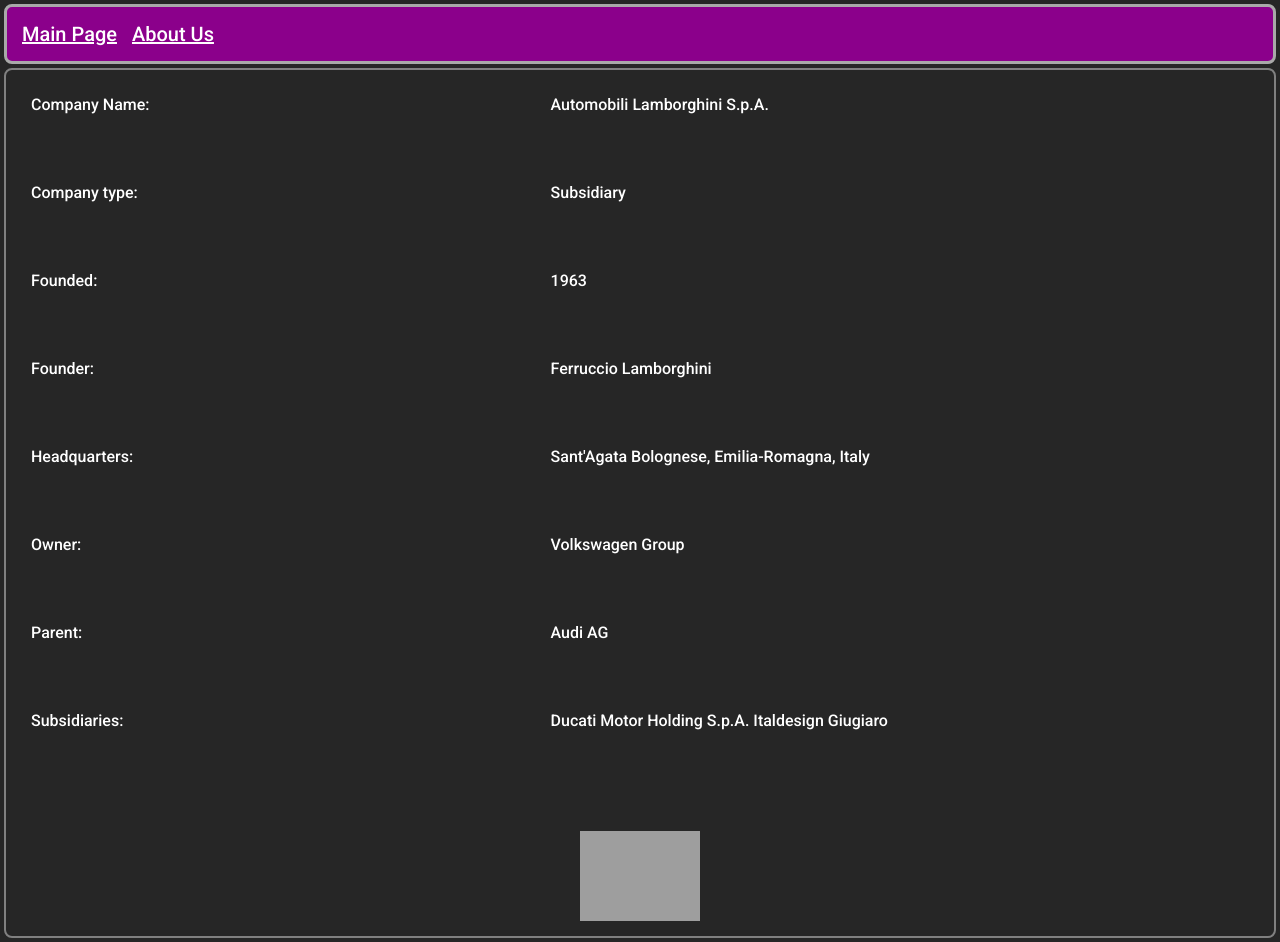
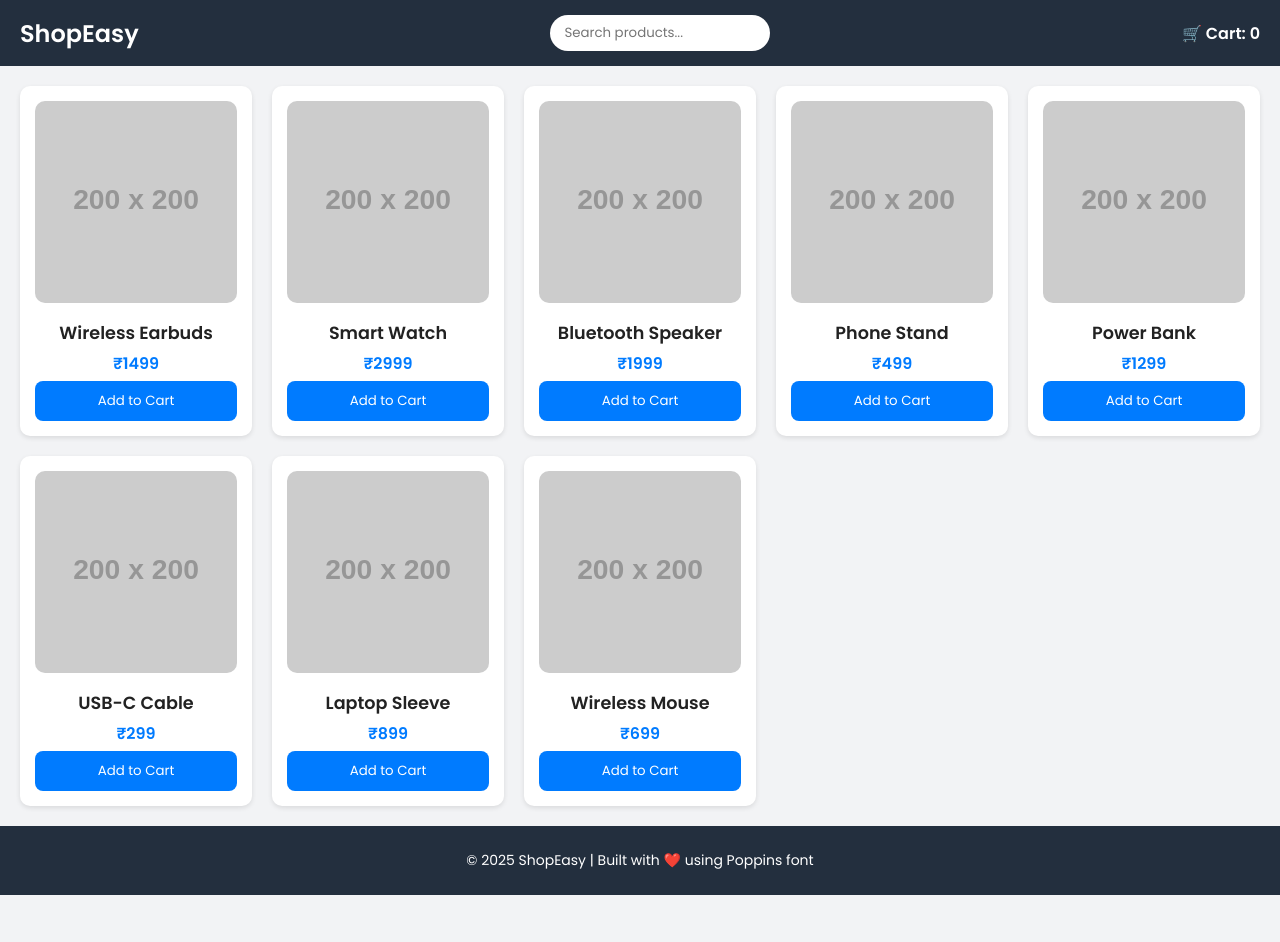
Before and after one commit to Picondx/picondx.github.io, a plain HTML site: page index.html in a window 1280 px wide. After the commit the page ends 895 px from the top, so only its background shows below. Drawn offline with Linux system fonts and the light colour scheme; grey boxes are pictures that could not be loaded; placeholder pictures from the web are drawn by us; a web font is replaced by a local one.

Commit message:
Transform index.html for ShopEasy e-commerce site
Replaced Lamborghini branding with ShopEasy e-commerce layout, updated styles and added product functionality.

```diff
--- a/index.html
+++ b/index.html
@@ -1,104 +1,280 @@
 <!DOCTYPE html>
 <html lang="en">
 <head>
-    <meta charset="UTF-8">
+  <meta charset="UTF-8" />
   <meta name="viewport" content="width=device-width, initial-scale=1.0">
-    <link rel="icon" type="image/png" href="https://www.lamborghini.com/ico/favicon-32x32.png" sizes="32x32"/>
-    <title>Automobilli Lamborghini</title>
+  <title>ShopEasy - E-Commerce</title>
+  <link href="https://fonts.googleapis.com/css2?family=Poppins:wght@400;600&display=swap" rel="stylesheet">
   <style>
-        @import url('https://fonts.googleapis.com/css2?family=Martel+Sans:wght@600&family=Roboto:wght@100;300;500;700;900&display=swap');
-        *{
-            font-family: 'Roboto', sans-serif;
+    * {
+      box-sizing: border-box;
+      font-family: 'Poppins', sans-serif;
+    }
+
+    body {
       margin: 0;
+      background: #f2f3f5;
+      color: #222;
+    }
+
+    header {
+      background: #232f3e;
+      color: white;
+      display: flex;
+      flex-wrap: wrap;
+      justify-content: space-between;
+      align-items: center;
+      padding: 15px 20px;
+    }
+
+    header h1 {
+      margin: 0;
+      font-size: 1.5em;
+      font-weight: 600;
+    }
+
+    #search {
+      padding: 8px 14px;
+      border-radius: 20px;
+      border: none;
+      outline: none;
+      width: 220px;
+      max-width: 60%;
+    }
+
+    #cart {
+      font-weight: 600;
+      cursor: pointer;
+    }
+
+    main {
+      padding: 20px;
+    }
+
+    .products {
+      display: grid;
+      grid-template-columns: repeat(auto-fit, minmax(200px, 1fr));
+      gap: 20px;
+    }
+
+    .product {
+      background: white;
+      border-radius: 10px;
+      padding: 15px;
+      text-align: center;
+      box-shadow: 0 2px 5px rgba(0,0,0,0.1);
+      transition: transform 0.2s;
+    }
+
+    .product:hover {
+      transform: scale(1.05);
+    }
+
+    .product img {
+      width: 100%;
+      border-radius: 10px;
+    }
+
+    .product h3 {
+      margin: 10px 0 5px;
+      font-size: 1.1em;
+    }
+
+    .product p {
+      margin: 5px 0;
+      color: #007bff;
+      font-weight: 600;
+    }
+
+    button {
+      background: #007bff;
+      color: white;
+      border: none;
+      padding: 10px;
+      border-radius: 8px;
+      cursor: pointer;
+      width: 100%;
+      transition: 0.2s;
+    }
+
+    button:hover {
+      background: #0056b3;
+    }
+
+    #cart-details {
+      background: white;
+      margin: 20px auto;
+      padding: 15px;
+      width: 350px;
+      border-radius: 10px;
+      box-shadow: 0 2px 6px rgba(0,0,0,0.1);
+    }
+
+    #cart-details ul {
+      list-style: none;
       padding: 0;
     }
-        body {
+
+    #cart-details li {
+      display: flex;
+      justify-content: space-between;
+      align-items: center;
+      margin-bottom: 8px;
+      font-size: 0.95em;
+    }
+
+    #cart-details li button {
+      background: #dc3545;
+      padding: 5px 8px;
+      font-size: 0.8em;
+      border-radius: 6px;
+    }
+
+    .checkout-btn {
+      background: #28a745;
+      margin-top: 10px;
+      font-weight: 600;
+    }
+
+    .hidden {
+      display: none;
+    }
+
+    footer {
+      background: #232f3e;
       color: white;
-            background-color: rgb(38, 38, 38);
+      text-align: center;
+      padding: 10px;
+      font-size: 14px;
     }
-        .aboutus{
-            /* display: flex; */
-            /* flex-direction: row; */
-            padding: 15px;
-            border: 3px solid darkgray;
-            background-color: darkmagenta;
-            margin: 4px;
-            border-radius: 8px;
+
+    /* Responsive */
+    @media (max-width: 600px) {
+      header {
+        flex-direction: column;
+        align-items: flex-start;
+        gap: 10px;
       }
-        .aboutus > ul > li{
-            list-style: none;
-            padding-right: 15px;
+      #search {
+        width: 100%;
       }
-        .aboutus > ul > li > a{
-            text-decoration: underline;
-            color: white;
-            font-size: 20px;
+      #cart-details {
+        width: 90%;
       }
-        .aboutus > ul{
-            display: flex;
-        }
-        .mainP{
-            margin: 4px;
-            border-radius: 8px;
-            border: 2px solid gray;
-            height: fit-content;
-
-        }
-        .aboutCompany{
-            display: grid;
-            /* border: 1px solid; */
-            grid-template-columns: auto auto;
-            grid-template-rows: 6vh 6vh 6vh 6vh 6vh 6vh 6vh 10vh;
-            margin: 10px;
-            margin-top: 0px;
-            padding: 15px;
-            padding-top: 25px;
-            /* align-items: center; */
-            gap:40px;
-        }
-        img{
-            margin: 15px;
     }
   </style>
 </head>
 <body>
-    <nav class="aboutus">
-        <ul>
-            <li>
-                <a href="http://lamborghini.com/">Main Page</a>
-                </li>
-            <li>
-                <a href="/index.html">About Us</a>
-                </li>
-        </ul>
-    </nav>
-    <div class="mainP">
+  <header>
+    <h1>ShopEasy</h1>
+    <input type="text" id="search" placeholder="Search products..." onkeyup="searchProducts()">
+    <div id="cart">🛒 Cart: <span id="cart-count">0</span></div>
+  </header>
 
+  <main>
+    <section class="products" id="product-list"></section>
 
+    <section id="cart-details" class="hidden">
+      <h2>Your Cart</h2>
+      <ul id="cart-items"></ul>
+      <p><strong>Total: ₹<span id="cart-total">0</span></strong></p>
+      <button class="checkout-btn" onclick="checkout()">Checkout</button>
+    </section>
+  </main>
 
+  <footer>
+    <p>© 2025 ShopEasy | Built with ❤️ using Poppins font</p>
+  </footer>
 
+  <script>
+    const products = [
+      { name: "Wireless Earbuds", price: 1499, img: "https://via.placeholder.com/200" },
+      { name: "Smart Watch", price: 2999, img: "https://via.placeholder.com/200" },
+      { name: "Bluetooth Speaker", price: 1999, img: "https://via.placeholder.com/200" },
+      { name: "Phone Stand", price: 499, img: "https://via.placeholder.com/200" },
+      { name: "Power Bank", price: 1299, img: "https://via.placeholder.com/200" },
+      { name: "USB-C Cable", price: 299, img: "https://via.placeholder.com/200" },
+      { name: "Laptop Sleeve", price: 899, img: "https://via.placeholder.com/200" },
+      { name: "Wireless Mouse", price: 699, img: "https://via.placeholder.com/200" }
+    ];
 
-        <div class="aboutCompany">
-            <p>Company Name: </p>
-            <p>Automobili Lamborghini S.p.A.</p>
-            <p>Company type: </p>
-            <p>Subsidiary</p>
-            <p>Founded:</p>
-            <p>1963</p>
-            <p>Founder: </p>
-            <p>Ferruccio Lamborghini</p>
-            <p>Headquarters: </p>
-            <p>Sant'Agata Bolognese, Emilia-Romagna, Italy</p>
-            <p>Owner: </p>
-            <p>Volkswagen Group</p>
-            <p>Parent: </p>
-            <p>Audi AG</p>
-            <p>Subsidiaries: </p>
-            <p>Ducati Motor Holding S.p.A.
-                Italdesign Giugiaro</p>
-        </div>
-        <div style="display: flex;justify-content: center;"><img src="https://upload.wikimedia.org/wikipedia/en/d/df/Lamborghini_Logo.svg" alt="Lamborghini_Logo" width="120" align="center"></div>
+    let cart = [];
+    let total = 0;
 
-    </div>
+    function loadProducts(list = products) {
+      const productList = document.getElementById("product-list");
+      productList.innerHTML = "";
+      list.forEach(p => {
+        const div = document.createElement("div");
+        div.classList.add("product");
+        div.innerHTML = `
+          <img src="${p.img}" alt="${p.name}">
+          <h3>${p.name}</h3>
+          <p>₹${p.price}</p>
+          <button onclick="addToCart('${p.name}', ${p.price})">Add to Cart</button>
+        `;
+        productList.appendChild(div);
+      });
+    }
+
+    function searchProducts() {
+      const query = document.getElementById("search").value.toLowerCase();
+      const filtered = products.filter(p => p.name.toLowerCase().includes(query));
+      loadProducts(filtered);
+    }
+
+    function addToCart(name, price) {
+      const existing = cart.find(item => item.name === name);
+      if (existing) existing.qty++;
+      else cart.push({ name, price, qty: 1 });
+      updateCart();
+    }
+
+    function removeFromCart(name) {
+      cart = cart.filter(item => item.name !== name);
+      updateCart();
+    }
+
+    function updateCart() {
+      const cartCount = document.getElementById("cart-count");
+      const cartItems = document.getElementById("cart-items");
+      const cartTotal = document.getElementById("cart-total");
+      const cartSection = document.getElementById("cart-details");
+
+      if (cart.length === 0) {
+        cartSection.classList.add("hidden");
+        cartCount.innerText = 0;
+        total = 0;
+        return;
+      }
+
+      cartSection.classList.remove("hidden");
+      cartItems.innerHTML = "";
+      total = 0;
+      let count = 0;
+
+      cart.forEach(item => {
+        total += item.price * item.qty;
+        count += item.qty;
+        const li = document.createElement("li");
+        li.innerHTML = `
+          ${item.name} (x${item.qty}) - ₹${item.price * item.qty}
+          <button onclick="removeFromCart('${item.name}')">❌</button>
+        `;
+        cartItems.appendChild(li);
+      });
+
+      cartCount.innerText = count;
+      cartTotal.innerText = total;
+    }
+
+    function checkout() {
+      alert("Thank you for shopping! Total: ₹" + total);
+      cart = [];
+      updateCart();
+    }
+
+    loadProducts();
+  </script>
 </body>
 </html>
```
Lines whose indentation alone changed are shown as unchanged.
